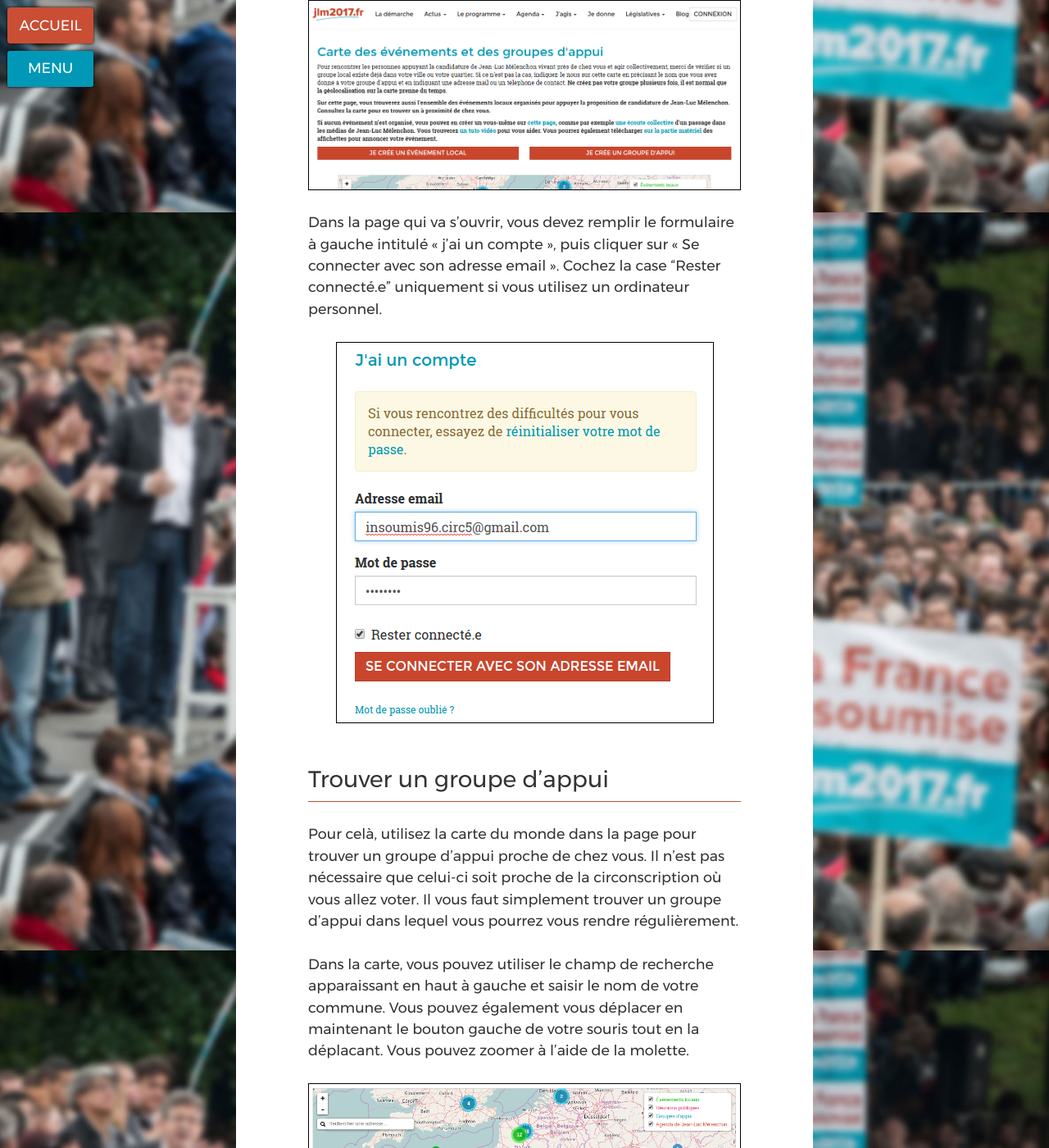
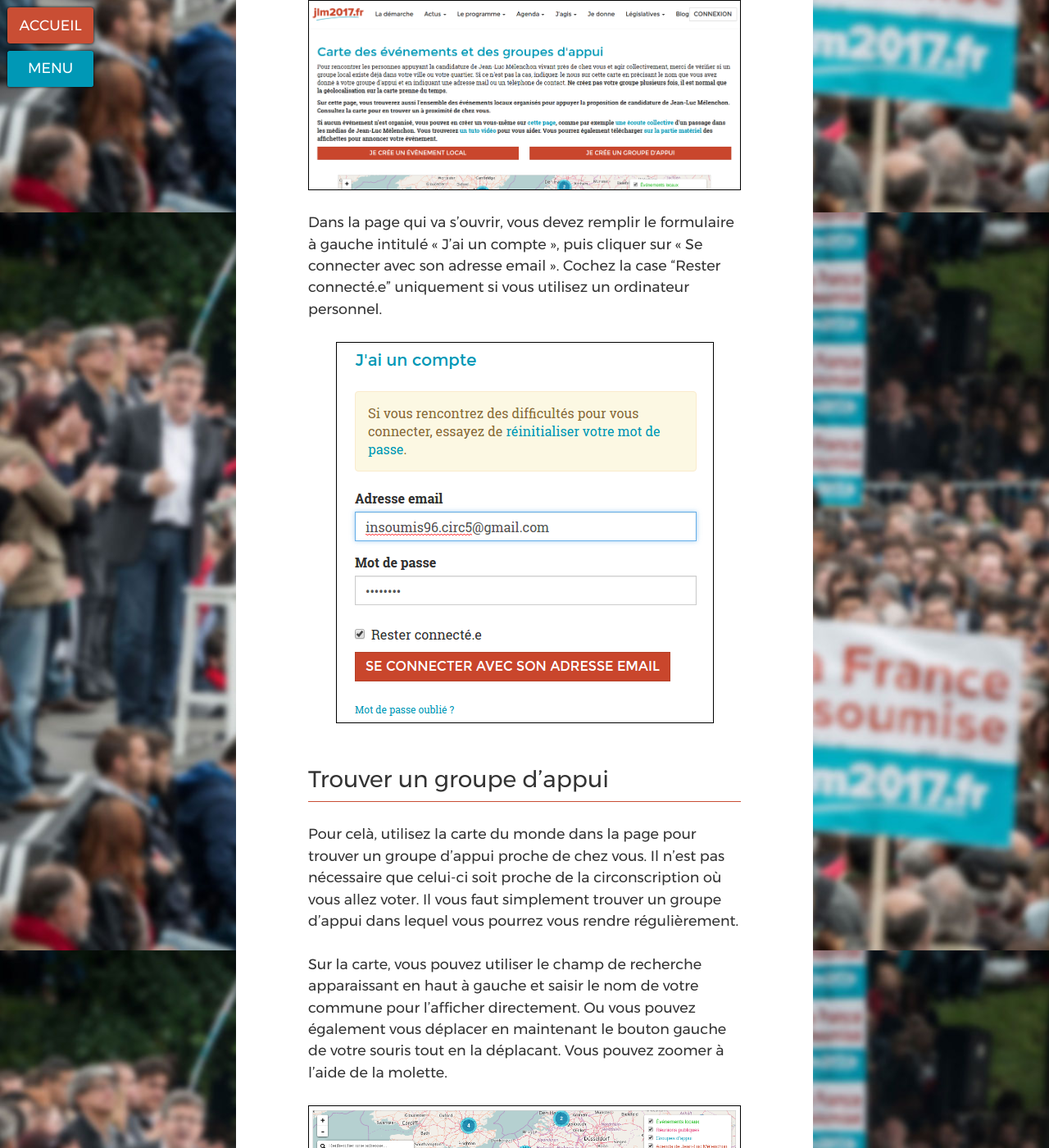
Before and after one commit to ryuran/kitcampagne.fi, a Jekyll site: the page built from _cat_franceinsoumise/rejoindre-groupe.md, in a window 1280 px wide and 1400 px high, scrolled down 641 px. Shown: the whole window at 82% size. Built offline with Jekyll 4.4.1, drawn with Linux system fonts in a browser that asks for light colours.

Commit message:
Update rejoindre-groupe.md

```diff
--- a/_cat_franceinsoumise/rejoindre-groupe.md
+++ b/_cat_franceinsoumise/rejoindre-groupe.md
@@ -16,7 +16,7 @@ Pour rejoindre un groupe d’appui, vous devez être connecté à votre compte F
 
 ![Page d’accueil de la plateforme France Insoumise](/assets/images/screenshots/franceinsoumise-connexion1.png)
 
-Dans la page qui va s'ouvrir, vous devez remplir le formulaire à gauche intitulé « j’ai un compte », puis cliquer sur « Se connecter avec son adresse email ».
+Dans la page qui va s'ouvrir, vous devez remplir le formulaire à gauche intitulé « J’ai un compte », puis cliquer sur « Se connecter avec son adresse email ».
 Cochez la case "Rester connecté.e" uniquement si vous utilisez un ordinateur personnel.
 
 ![Formulaire de connexion de la plateforme France Insoumise](/assets/images/screenshots/franceinsoumise-connexion2.png)
@@ -25,8 +25,8 @@ Cochez la case "Rester connecté.e" uniquement si vous utilisez un ordinateur pe
 
 Pour celà, utilisez la carte du monde dans la page pour trouver un groupe d’appui proche de chez vous. Il n’est pas nécessaire que celui-ci soit proche de la circonscription où vous allez voter. Il vous faut simplement trouver un groupe d’appui dans lequel vous pourrez vous rendre régulièrement.
 
-Dans la carte, vous pouvez utiliser le champ de recherche apparaissant en haut à gauche et saisir le nom de votre commune.
-Vous pouvez également vous déplacer en maintenant le bouton gauche de votre souris tout en la déplacant. Vous pouvez zoomer à l’aide de la molette.
+Sur la carte, vous pouvez utiliser le champ de recherche apparaissant en haut à gauche et saisir le nom de votre commune pour l'afficher directement.
+Ou vous pouvez également vous déplacer en maintenant le bouton gauche de votre souris tout en la déplacant. Vous pouvez zoomer à l’aide de la molette.
 
 ![Carte des groupes d’appui sur la plateforme France Insoumise](/assets/images/screenshots/franceinsoumise-carte1.png)
 
```
